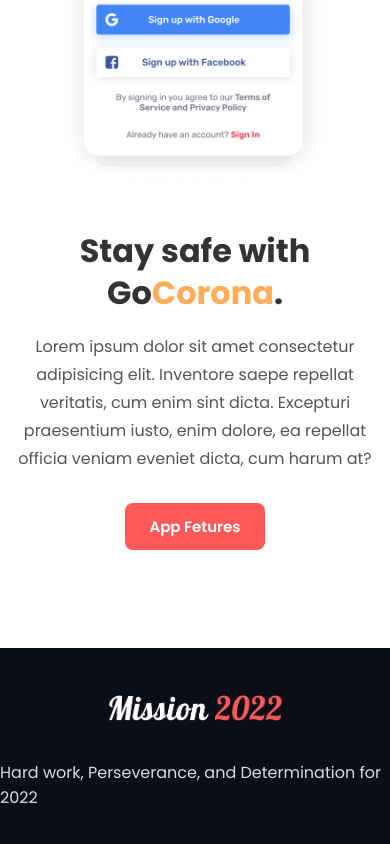
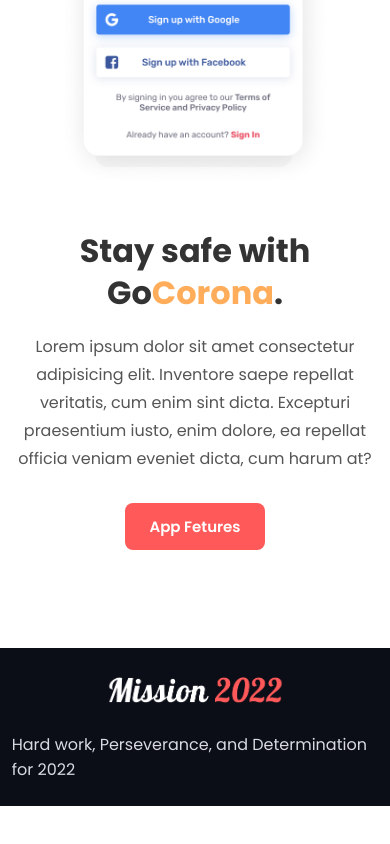
Before and after one commit to bayjid-alom/Mission-2022, a plain HTML site: page index.html in a window 390 px wide. Shown: the part 4347-5191 px from the top of the page. After the commit the page ends 5153 px from the top, so only its background shows below. Drawn offline with Linux system fonts and the light colour scheme; a web font is replaced by a local one.

Commit message:
Responsiveness footer

```diff
--- a/styles/responsive.css
+++ b/styles/responsive.css
@@ -155,6 +155,33 @@
         font-size: 15px;
     }
 
+    /* Footer */
+
+
+    footer {
+        padding: 22px 0 24px 0;
+    }
+
+    .footer-container {
+        max-width: 94%;
+    }
+
+    .footer-container .img {
+        margin: 0 auto;
+        /* max-width: 196px; */
+    }
+
+    .img img {
+        width: 100%;
+
+    }
+
+    .footer-container p {
+        font-size: 16px;
+        color: #D9DBE1;
+        margin-top: 14px;
+    }
+
 
 
 
```
